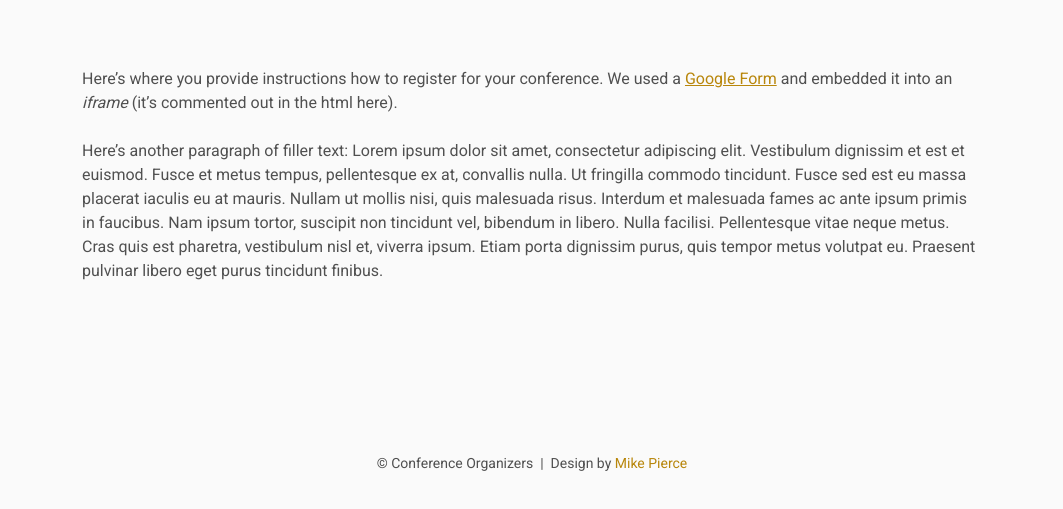
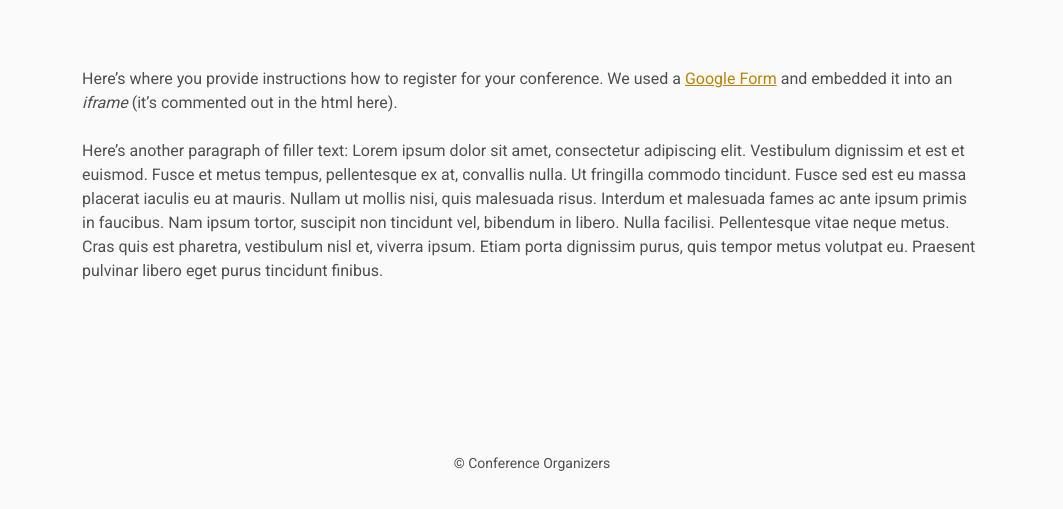
Before and after one commit to PriyankaSarkate/BHI-23-Conference, a plain HTML site: page registration/index.html in a window 1280 px wide. Shown: the part 511-1020 px from the top of the page, without its empty margins (108-1171 px from the left). Drawn offline with Linux system fonts and the light colour scheme; files that its build step writes are made by us from their sources.

Commit message:
Update index.html

```diff
--- a/registration/index.html
+++ b/registration/index.html
@@ -61,7 +61,7 @@
 
     <footer>
         &copy; Conference Organizers
-        &nbsp;|&nbsp; Design by <a href="https://github.com/mikepierce">Mike Pierce</a>
+       <!-- &nbsp;|&nbsp; Design by <a href="https://github.com/mikepierce">Mike Pierce</a>-->
     </footer>
 
 </body>
```
